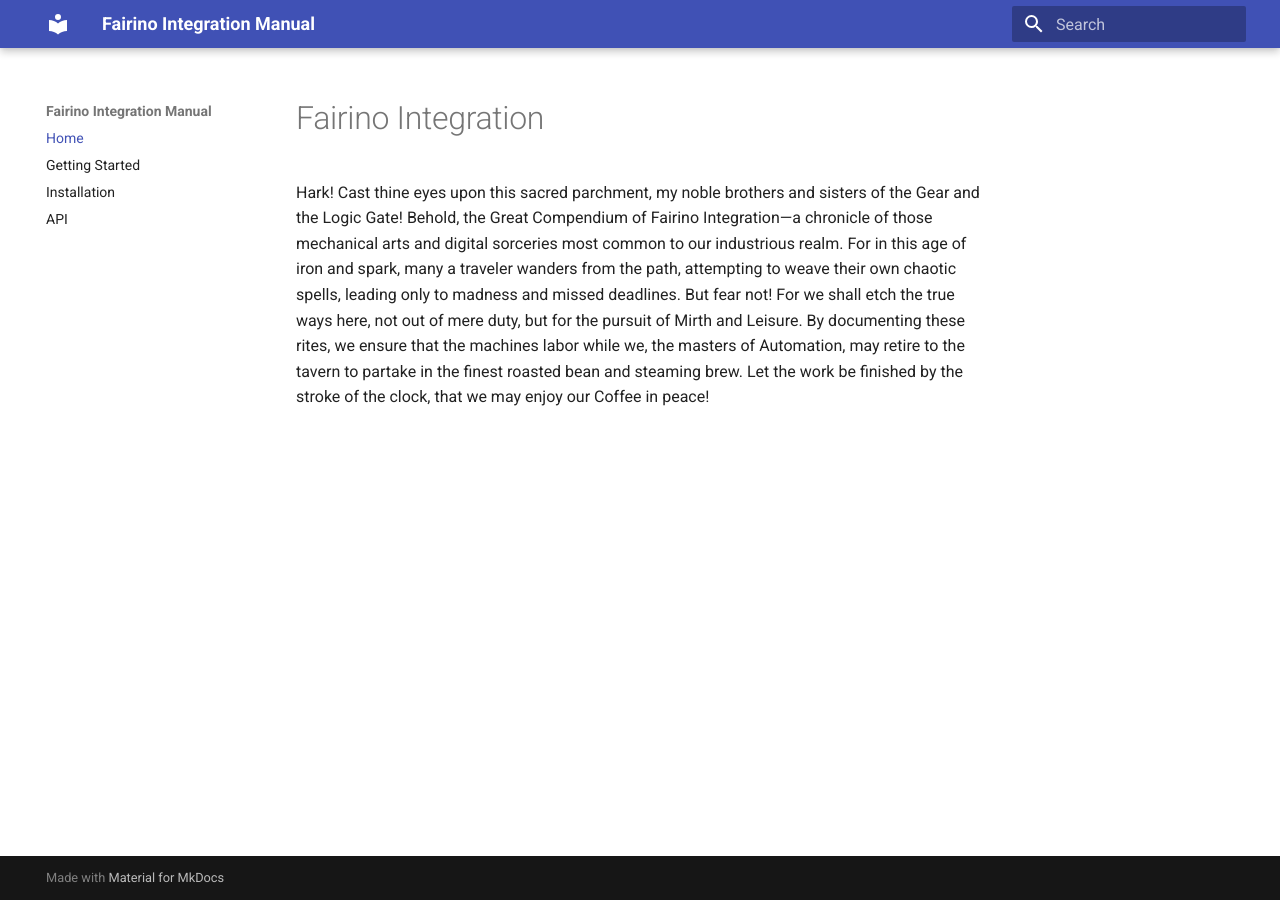
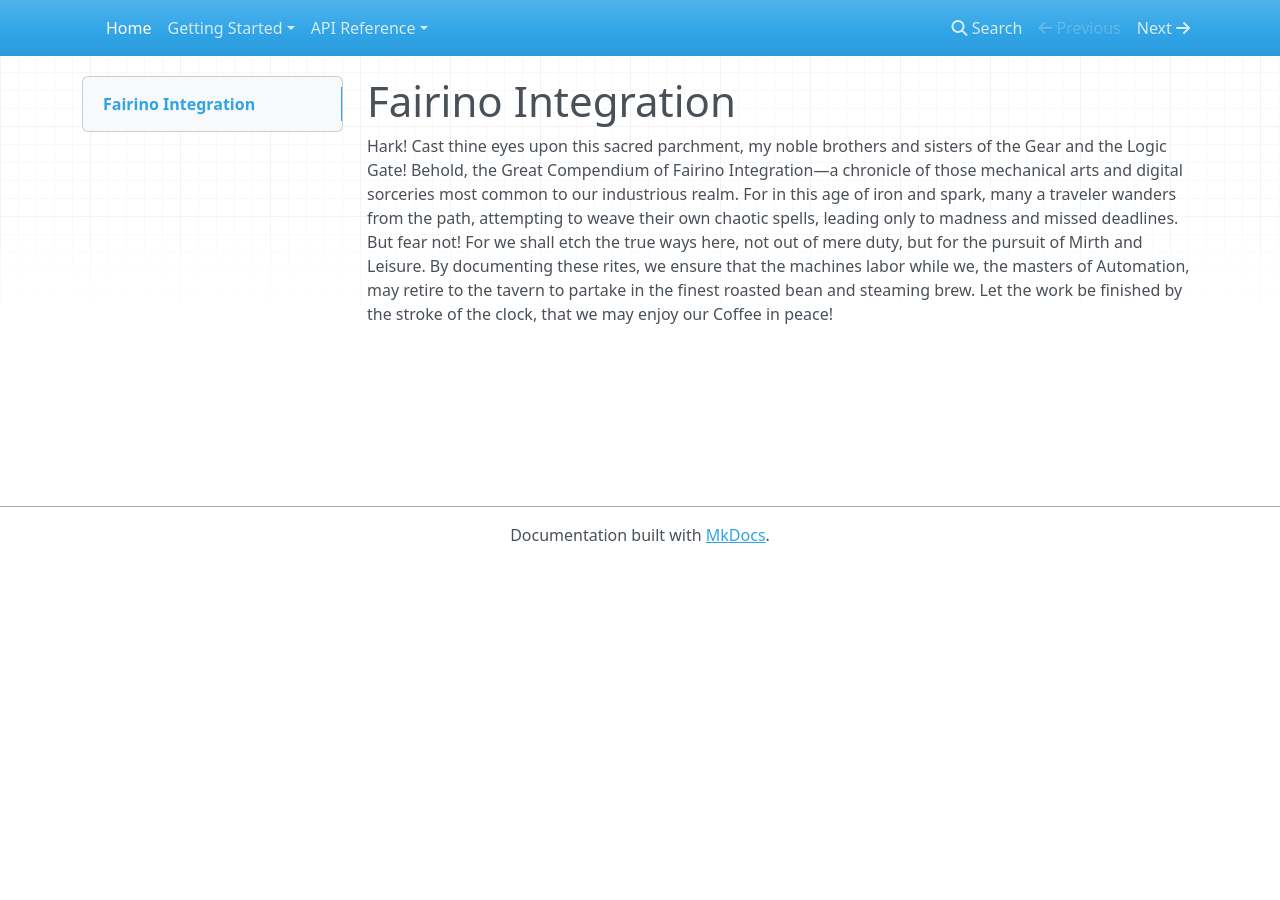
Before and after one commit to Simbori2903/Fairino-Integration, an MkDocs documentation site: the page built from docs/index.md, in a window 1280 px wide. Built offline with MkDocs 1.6.1, drawn with Linux system fonts in a browser that asks for light colours; nearby versions of some CDN libraries.

Commit message:
Update mkdocs.yml

```diff
--- a/mkdocs.yml
+++ b/mkdocs.yml
@@ -1,16 +1,9 @@
-site_name: Fairino Integration Manual
-
-theme:
-  name: material
-  features:
-    - navigation.sections
-    - navigation.expand
-    - navigation.instant
-    - search.highlight
-    - content.code.copy
-
 nav:
   - Home: index.md
-  - Getting Started: getting-started.md
-  - Installation: installation.md
-  - API: api.md
+
+  - Getting Started:
+      - Introduction: getting-started.md
+      - Installation: installation.md
+
+  - API Reference:
+      - Overview: api.md
```
